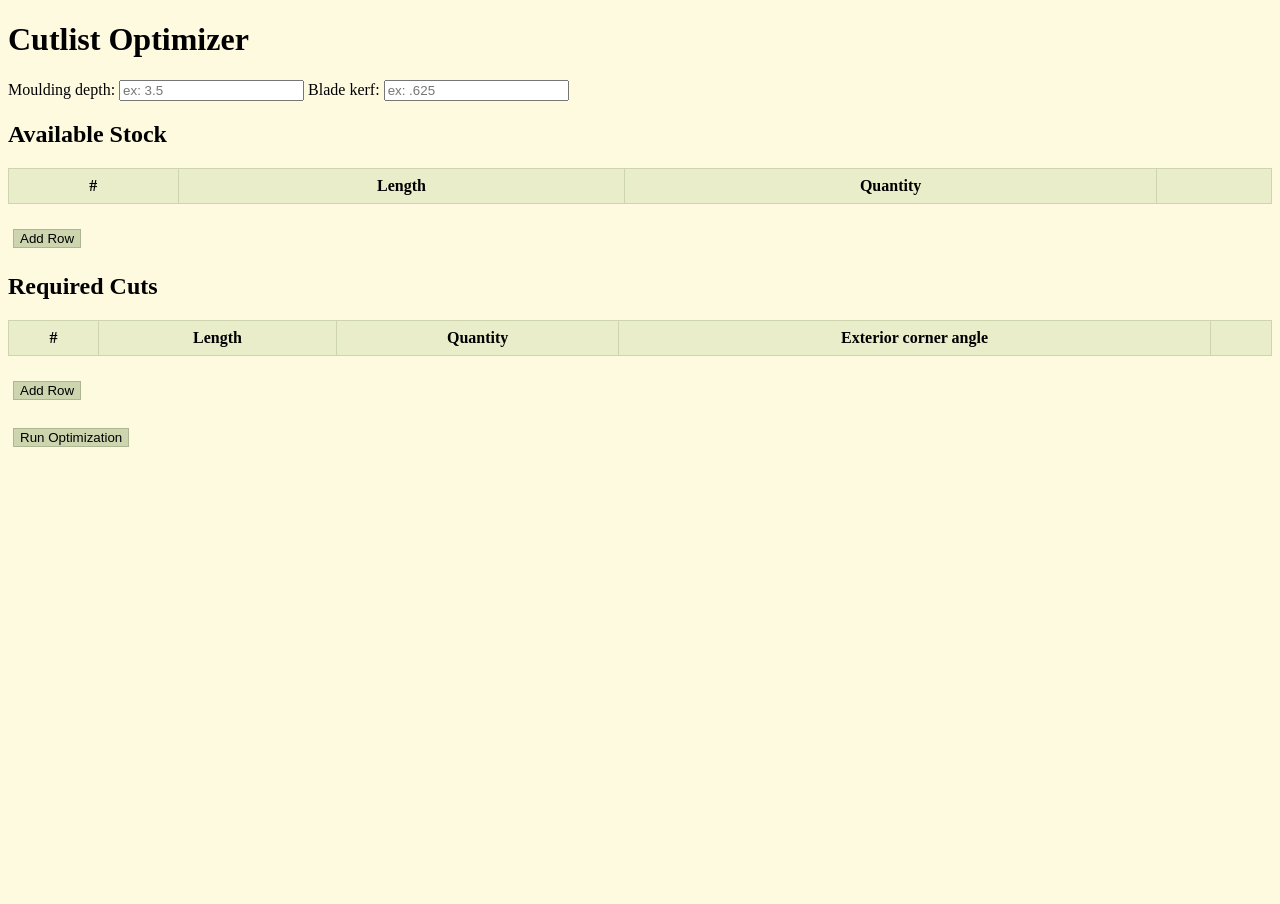
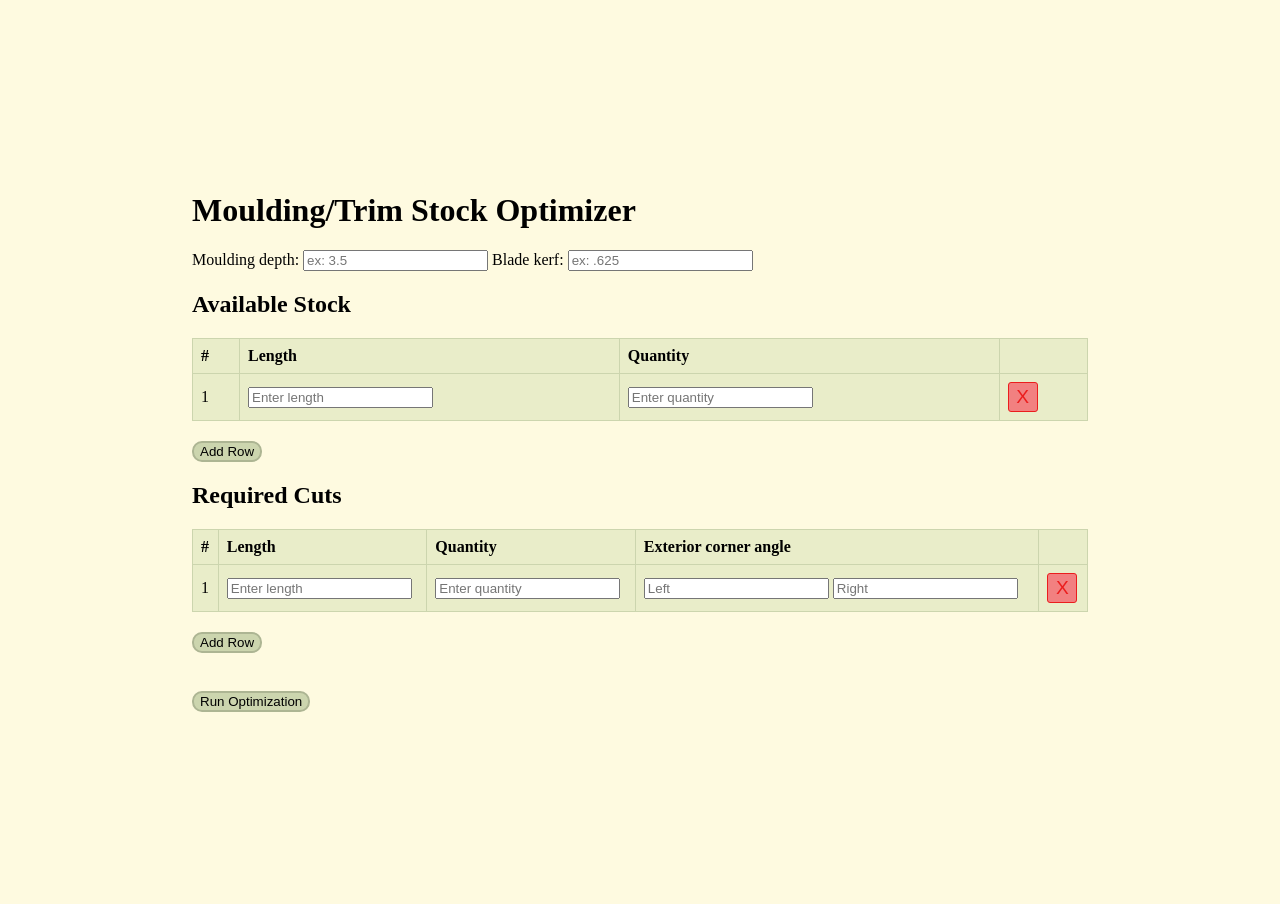
Before and after one commit to trevorjmccoy/cutlist-optimizer, a FastAPI app: page / in a window 1280 px wide. Before the commit the page ends 447 px from the top, so only its background shows below. Run offline with FastAPI, Linux system fonts and the light colour scheme; lists and menus that the app fills with data are empty.

Commit message:
Create button hover effects Create delete button and delete hover effects Set empty inputs to 0 to avoid TypeErrors server side now treats 0 as empty populates accordingly

```diff
--- a/templates/index.html
+++ b/templates/index.html
@@ -7,6 +7,7 @@
     <style>
         body{
             background-color: #fefae0;
+            margin: 15%;
         }
         table {
             border-collapse: collapse;
@@ -17,26 +18,50 @@
             border: 1px solid #ccd5ae;
             background-color: #e9edc9;
             padding: 8px;
-            text-align: center;
+            text-align: left;
         }
         button {
-            margin: 5px;
+            margin: 0px;
             background-color: #ccd5ae;
-            border: 1px solid #adb593;
+            border: 2px solid #adb593;
+            border-radius: 10px;
         }
+        button:hover {
+            margin: 0px;
+            background-color: #bdc6a0;
+            border: 2px solid #92987c;
+        }
+        table input {
+            box-sizing: border-box;
+        }
+        .delete-button {
+            width: 30px;
+            height: 30px;
+            font-size: larger;
+            color: #eb1d1d;
+            background-color: #f28080;
+            border: 1px solid #eb1d1d;
+            border-radius: 10%;
+        }
+        .delete-button:hover {
+            color: #f28080;
+            background-color: #e24040;
+            border: 1px solid #f28080;
+        }
+
     </style>
 </head>
 <body>
-    <h1>Cutlist Optimizer</h1>
+    <h1>Moulding/Trim Stock Optimizer</h1>
 
     <form action="/submit-form" method="post" enctype="multipart/form-data">
 
         <!-- Depth & Blade Kerf Table -->
         <label for="depth">Moulding depth: </label>
-        <input type="number" step="any" id="depth" name="depth" placeholder="ex: 3.5">
+        <input type="number" step="any" id="depth" name="depth" placeholder="ex: 3.5" min="0">
 
         <label for="kerf">Blade kerf: </label>
-        <input type="number" step="any" id="kerf" name="kerf" placeholder="ex: .625">
+        <input type="number" step="any" id="kerf" name="kerf" placeholder="ex: .625" min="0">
         <!-- Available Stock Table -->
         <h2>Available Stock</h2>
         <table id="stocks">
@@ -50,6 +75,13 @@
             </thead>
             <tbody>
                 <!-- Rows will be dynamically added -->
+                <tr>
+                    <td>1</td>
+                    <td><input type="number" step="any" name="stocks_lengths" placeholder="Enter length" min="0" required /></td>
+                    <td><input type="number" name="stocks_quantities" placeholder="Enter quantity" min="0" /></td>
+
+                    <td><button type="button" class="delete-button" onclick="deleteRow(this)">X</button></td>
+                </tr>
             </tbody>
         </table>
         <button type="button" onclick="addRow('stocks')">Add Row</button>
@@ -68,49 +100,66 @@
             </thead>
             <tbody>
                 <!-- Rows will be dynamically added -->
+                <tr>
+                    <td>1</td>
+                    <td><input type="number" step="any" name="cuts_lengths" placeholder="Enter length" min="0" required /></td>
+                    <td><input type="number" name="cuts_quantities" placeholder="Enter quantity" min="0" /></td>
+                    <td>
+                        <input type="number" step="any" name="cuts_left_wall_angles" placeholder="Left" min="0" max="180"/>
+                        <input type="number" step="any" name="cuts_right_wall_angles" placeholder="Right" min="0" max="180"/>
+                    </td>
+                    <td><button type="button" class="delete-button" onclick="deleteRow(this)">X</button></td>
+                </tr>
             </tbody>
         </table>
         <button type="button" onclick="addRow('cuts')">Add Row</button>
 
         <br><br>
-        <button type="submit">Run Optimization</button>
+        <button type="submit" style="margin-top: 20px;">Run Optimization</button>
     </form>
 
     <script>
         function addRow(tableId) {
-            const table = document.getElementById(tableId).querySelector('tbody');
-            const rowCount = table.rows.length + 1;
-
+            const tbody = document.getElementById(tableId).querySelector('tbody');
             const newRow = document.createElement('tr');
             newRow.innerHTML = `
-                <td>${rowCount}</td>
-                <td><input type="number" step="any" name="${tableId === 'stocks' ? 'stocks_lengths' : 'cuts_lengths'}" placeholder="Enter length" required /></td>
-                <td><input type="number" name="${tableId === 'stocks' ? 'stocks_quantities' : 'cuts_quantities'}" placeholder="Enter quantity" required /></td>
+                <td></td>
+                <td><input type="number" step="any" name="${tableId === 'stocks' ? 'stocks_lengths' : 'cuts_lengths'}" placeholder="Enter length" min="0" required /></td>
+                <td><input type="number" name="${tableId === 'stocks' ? 'stocks_quantities' : 'cuts_quantities'}" placeholder="Enter quantity" min="0" /></td>
                 ${tableId === 'cuts' ? `
                     <td>
-                        <input type="number" step="any" name="cuts_left_wall_angles" placeholder="Left" min="1" max="180"/>
-                        <input type="number" step="any" name="cuts_right_wall_angles" placeholder="Right" min="1" max="180"/>
+                        <input type="number" step="any" name="cuts_left_wall_angles" placeholder="Left" min="0" max="180"/>
+                        <input type="number" step="any" name="cuts_right_wall_angles" placeholder="Right" min="0" max="180"/>
                     </td>` : ''}
-                <td><button type="button" onclick="deleteRow(this)">Delete</button></td>
+                <td><button type="button" class="delete-button" onclick="deleteRow(this)">X</button></td>
             `;
-            table.appendChild(newRow);
-        }
+            tbody.appendChild(newRow);
 
-        function deleteRow(button) {
-            const row = button.closest('tr');
-            row.remove();
-
-            // Update row numbers
-            const table = row.closest('tbody');
-            Array.from(table.rows).forEach((row, index) => {
+            // Re-number all rows
+            Array.from(tbody.rows).forEach((row, index) => {
                 row.cells[0].innerText = index + 1;
             });
         }
 
-        // If kerf or depth are empty, assign default values
+        function deleteRow(button) {
+            // Get the tbody element from the button's context before removing the row
+            const tbody = button.closest('tbody');
+            const row = button.closest('tr');
+            row.remove();
+
+            // re-number the remaining rows
+            Array.from(tbody.rows).forEach((row, index) => {
+                row.cells[0].innerText = index + 1;
+            });
+        }
+        // Assign empty values to 0 in order to keep valid input type restrictions and reassign values server-side
         document.querySelector("form").addEventListener("submit", function (event) {
             const kerfInput = document.getElementById("kerf");
             const depthInput = document.getElementById("depth");
+            const stocksQuantitiesInputs = document.getElementsByName("stocks_quantities");
+            const cutsQuantitiesInputs = document.getElementsByName("cuts_quantities");
+            const cutsLeftWallAnglesInputs = document.getElementsByName("cuts_left_wall_angles");
+            const cutsRightWallAnglesInputs = document.getElementsByName("cuts_right_wall_angles");
 
             if (kerfInput.value.trim() === "") {
                 kerfInput.value = 0;
@@ -118,6 +167,27 @@
             if (depthInput.value.trim() === "") {
                 depthInput.value = 0;
             }
+            stocksQuantitiesInputs.forEach(input => {
+                if (input.value.trim() === "") {
+                    input.value = 0;
+                }
+            });
+            // Assign empty to 1 assuming any cut length will have at least one cut
+            cutsQuantitiesInputs.forEach(input => {
+                if (input.value.trim() === "") {
+                    input.value = 1;
+                }
+            });
+            cutsLeftWallAnglesInputs.forEach(input => {
+                if (input.value.trim() === "") {
+                    input.value = 0;
+                }
+            });
+            cutsRightWallAnglesInputs.forEach(input => {
+                if (input.value.trim() === "") {
+                    input.value = 0;
+                }
+            });
         });
     </script>
 </body>
```
